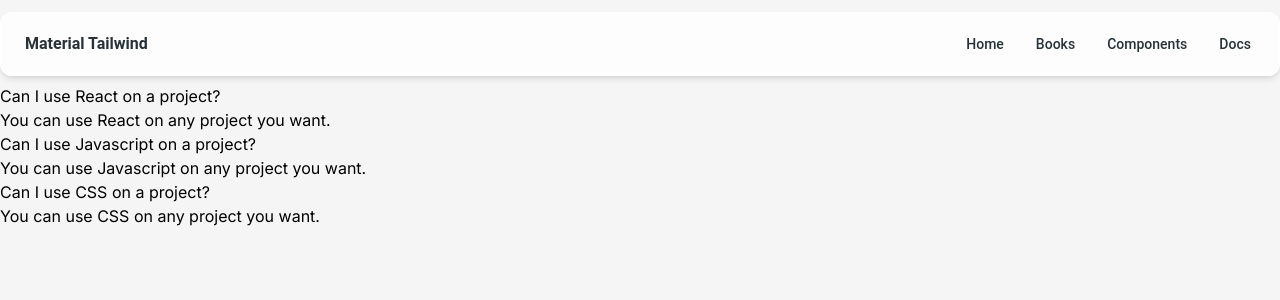
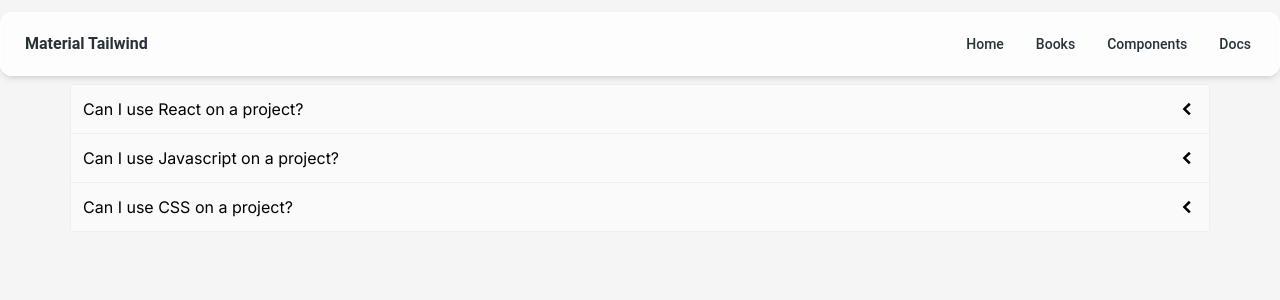
Before and after one commit to CinemaCafe/NextJs, a Next.js app: page /comps in a window 1280 px wide. Shown: the top 300 px of the page. Built offline with nearby package versions, Linux system fonts and the light colour scheme.

Commit message:
end of Accordion

```diff
--- a/src/app/comps/components/Accordion.tsx
+++ b/src/app/comps/components/Accordion.tsx
@@ -1,3 +1,7 @@
+"use client";
+import { useState } from "react";
+import { GoChevronDown, GoChevronLeft } from "react-icons/go";
+
 interface Item {
     id : string;
     label : string;
@@ -9,16 +13,38 @@ interface Props {
 }
 
 const Accordion = ( {Items} : Props) => {
-    const renderItems = Items.map((item) => {
+    const [expandedIndex, setExpendIndex] = useState(-1);
+
+    const handleClick = (idx : number) => {
+        idx = (idx === expandedIndex) ? -1 : idx;
+        setExpendIndex(idx);
+    };
+
+    const renderItems = Items.map((item, index) => {
+        // if (index === expandedIndex) {
+        //     console.log("expanded");
+        // } else {
+        //     console.log("collapsed");
+        // }
+        const isExpanded = index === expandedIndex;
+        // console.log(isExpanded);
+
+        const icon = <span className="text-xl">
+            {isExpanded ? <GoChevronDown /> : <GoChevronLeft />}
+        </span>
+
         return (
             <div key={item.id}>
-                <div>{item.label}</div>
-                <div>{item.content}</div>
+                <div className="flex justify-between p-3 bg-gray-50 border-b items-center cursor-pointer" onClick={() => handleClick(index)}>
+                    {item.label}
+                    {icon}
+                </div>
+                {isExpanded && <div className="border-b p-5 text-blue-600">{item.content}</div>}
             </div>
         );
     })
 
-    return renderItems;
+    return<div className="border-x border-t rounded">{renderItems}</div>;
 }
 
 export default Accordion;
--- a/src/app/layout.tsx
+++ b/src/app/layout.tsx
@@ -16,7 +16,9 @@ const RootLayout = ( { children, } : { children: React.ReactNode} ) => {
     <html lang="en">
       <body className={`${inter.className} bg-gray-100`}>
           <Nav />
-          {children}
+          <div className="md:container mx-auto">
+            {children}
+          </div>
       </body>
     </html>
   )
```
